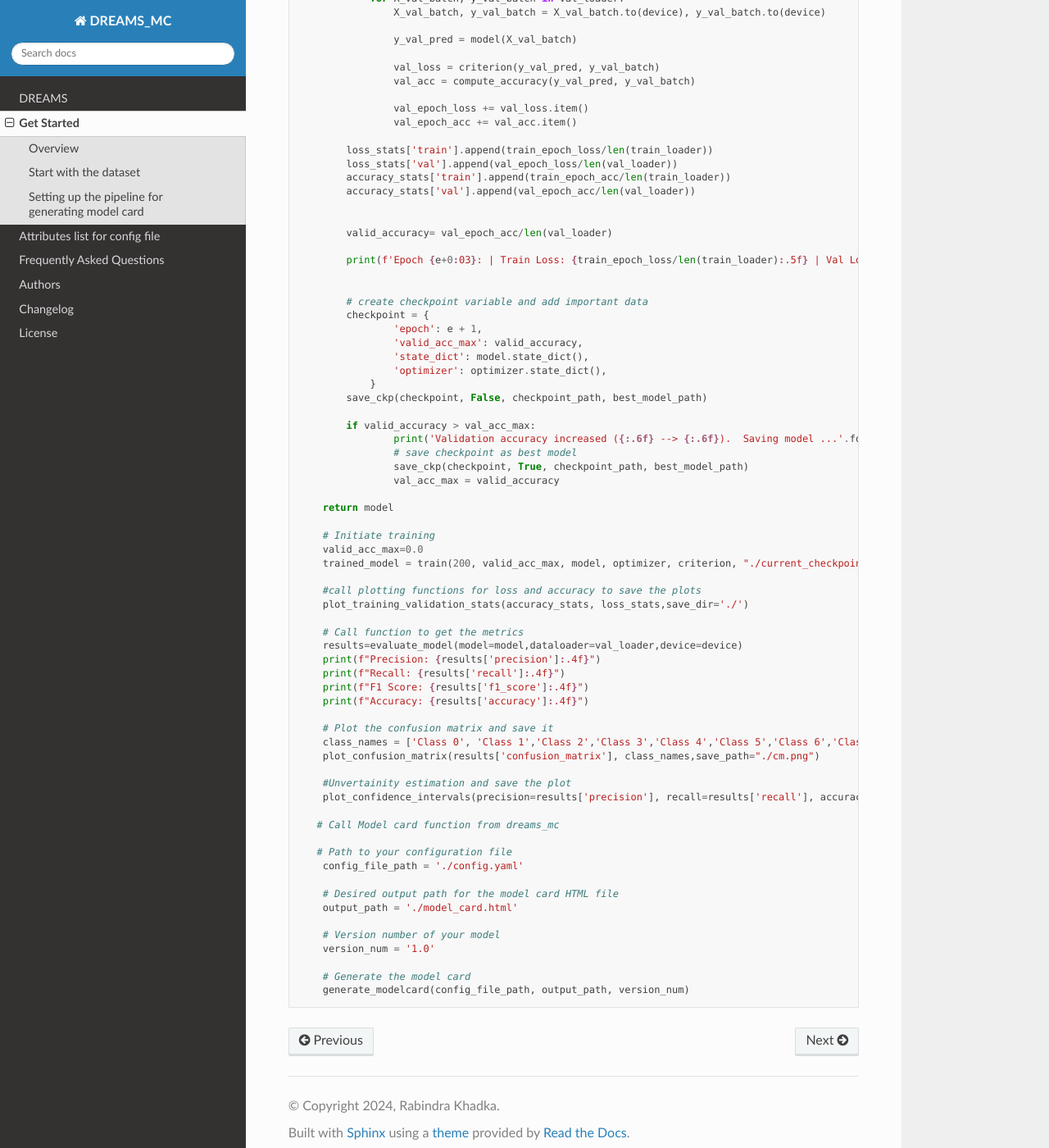
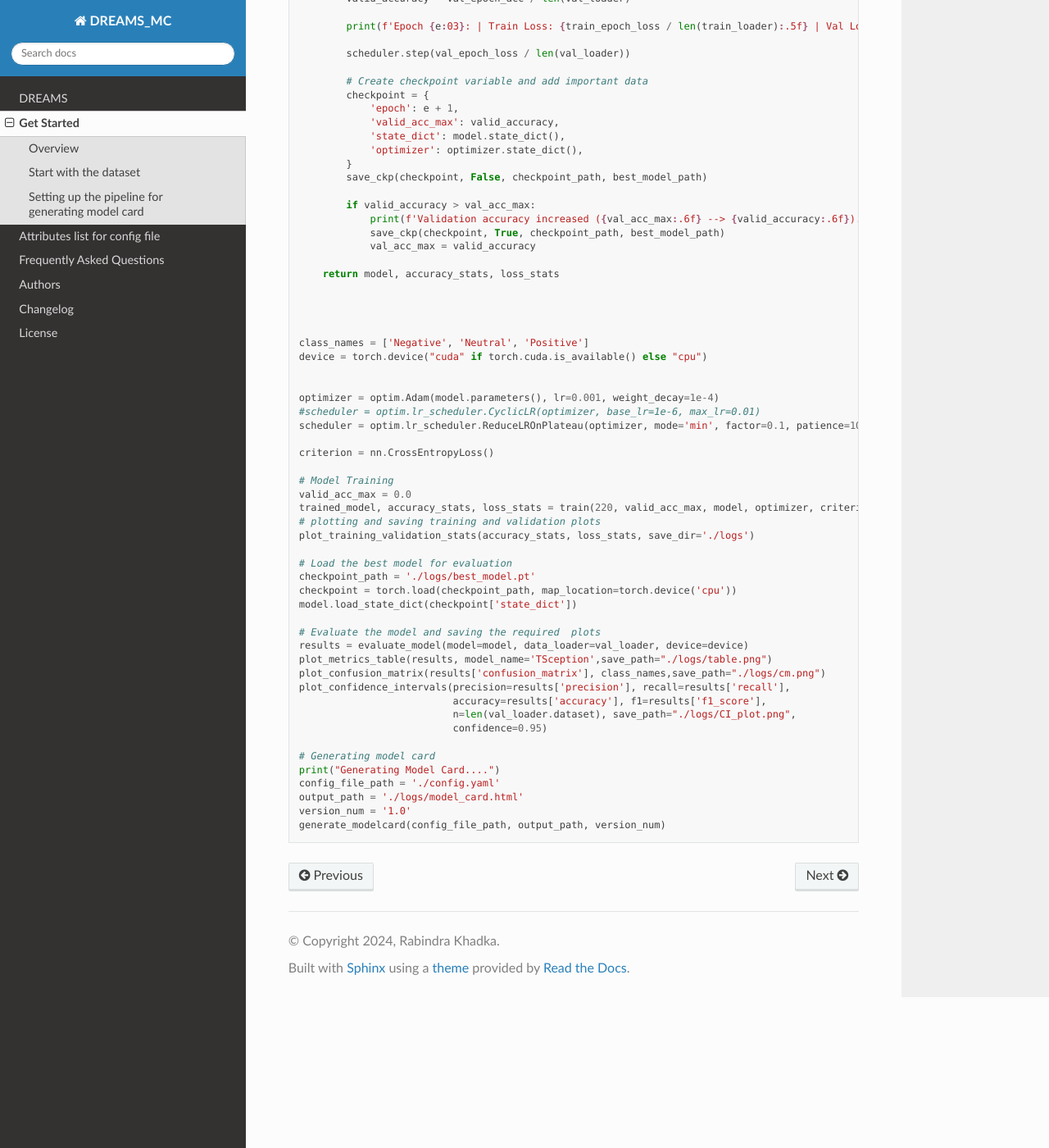
Before and after one commit to LucidJun/DREAM, a Sphinx documentation site: the page built from source/descriptions/get_started.rst, in a window 1280 px wide and 1400 px high, scrolled down 3033 px. Shown: the whole window at 82% size. Built offline with Sphinx 7.4.7 and the Read the Docs theme 2.0.0, drawn with Linux system fonts in a browser that asks for light colours; formulas are drawn with MathJax 3; pages that are not in the unit, such as notebooks, are missing from menus; some of the changed text lies outside the part shown.

Commit message:
Get started section updated

```diff
--- a/source/descriptions/get_started.rst
+++ b/source/descriptions/get_started.rst
@@ -60,6 +60,8 @@
     from dreams_mc.make_model_card import generate_modelcard
 
 
+
+
     data_folder= "./processed_data_Face/Processed_data"
 
     dataset = FACEDDataset(root_path=data_folder,
@@ -108,126 +110,112 @@
         acc = correct_pred.sum() / len(correct_pred)
         return acc
 
-    optimizer = torch.optim.SGD(model.parameters(), lr=0.01, momentum=0.9)
-    scheduler = torch.optim.lr_scheduler.CyclicLR(optimizer, base_lr=0.000001, max_lr=0.01)
-    criterion = nn.CrossEntropyLoss()
 
-    accuracy_stats = {
-    'train': [],
-    "val": []
-    }
-    loss_stats = {
-    'train': [],
-    "val": []
-    }
 
     # Training  and validation function
 
 
-    def train( n_epochs, val_acc_max_input ,model, optimizer, criterion, checkpoint_path, best_model_path,start_epoch=1):
+    def train(n_epochs, val_acc_max_input, model, optimizer, criterion, scheduler, train_loader, val_loader, checkpoint_path, best_model_path, start_epoch=1):
+        val_acc_max = val_acc_max_input
+        accuracy_stats = {'train': [], 'val': []}
+        loss_stats = {'train': [], 'val': []}
 
-
-        val_acc_max = val_acc_max_input
-        for e in tqdm(range(start_epoch, n_epochs+1)):
-
+        for e in tqdm(range(start_epoch, n_epochs + 1)):
             # TRAINING
             train_epoch_loss = 0
             train_epoch_acc = 0
             model.train()
             for X_train_batch, y_train_batch in train_loader:
-
                 X_train_batch, y_train_batch = X_train_batch.to(device), y_train_batch.to(device)
                 optimizer.zero_grad()
                 y_train_pred = model(X_train_batch)
-
                 train_loss = criterion(y_train_pred, y_train_batch)
                 train_acc = compute_accuracy(y_train_pred, y_train_batch)
 
                 train_loss.backward()
                 optimizer.step()
-                scheduler.step()
+
 
                 train_epoch_loss += train_loss.item()
                 train_epoch_acc += train_acc.item()
 
-
             # VALIDATION
             with torch.no_grad():
-
                 val_epoch_loss = 0
                 val_epoch_acc = 0
-
                 model.eval()
                 for X_val_batch, y_val_batch in val_loader:
                     X_val_batch, y_val_batch = X_val_batch.to(device), y_val_batch.to(device)
-
                     y_val_pred = model(X_val_batch)
-
                     val_loss = criterion(y_val_pred, y_val_batch)
                     val_acc = compute_accuracy(y_val_pred, y_val_batch)
 
                     val_epoch_loss += val_loss.item()
                     val_epoch_acc += val_acc.item()
 
-            loss_stats['train'].append(train_epoch_loss/len(train_loader))
-            loss_stats['val'].append(val_epoch_loss/len(val_loader))
-            accuracy_stats['train'].append(train_epoch_acc/len(train_loader))
-            accuracy_stats['val'].append(val_epoch_acc/len(val_loader))
+            loss_stats['train'].append(train_epoch_loss / len(train_loader))
+            loss_stats['val'].append(val_epoch_loss / len(val_loader))
+            accuracy_stats['train'].append(train_epoch_acc / len(train_loader))
+            accuracy_stats['val'].append(val_epoch_acc / len(val_loader))
 
+            valid_accuracy = val_epoch_acc / len(val_loader)
 
-            valid_accuracy= val_epoch_acc/len(val_loader)
+            print(f'Epoch {e:03}: | Train Loss: {train_epoch_loss / len(train_loader):.5f} | Val Loss: {val_epoch_loss / len(val_loader):.5f} | Train Acc: {train_epoch_acc / len(train_loader):.3f} | Val Acc: {val_epoch_acc / len(val_loader):.3f}')
 
-            print(f'Epoch {e+0:03}: | Train Loss: {train_epoch_loss/len(train_loader):.5f} | Val Loss: {val_epoch_loss/len(val_loader):.5f} | Train Acc: {train_epoch_acc/len(train_loader):.3f}| Val Acc: {val_epoch_acc/len(val_loader):.3f}')
+            scheduler.step(val_epoch_loss / len(val_loader))
 
-
-            # create checkpoint variable and add important data
+            # Create checkpoint variable and add important data
             checkpoint = {
-                    'epoch': e + 1,
-                    'valid_acc_max': valid_accuracy,
-                    'state_dict': model.state_dict(),
-                    'optimizer': optimizer.state_dict(),
-                }
+                'epoch': e + 1,
+                'valid_acc_max': valid_accuracy,
+                'state_dict': model.state_dict(),
+                'optimizer': optimizer.state_dict(),
+            }
             save_ckp(checkpoint, False, checkpoint_path, best_model_path)
 
             if valid_accuracy > val_acc_max:
-                    print('Validation accuracy increased ({:.6f} --> {:.6f}).  Saving model ...'.format(val_acc_max,valid_accuracy))
-                    # save checkpoint as best model
-                    save_ckp(checkpoint, True, checkpoint_path, best_model_path)
-                    val_acc_max = valid_accuracy
+                print(f'Validation accuracy increased ({val_acc_max:.6f} --> {valid_accuracy:.6f}).  Saving model ...')
+                save_ckp(checkpoint, True, checkpoint_path, best_model_path)
+                val_acc_max = valid_accuracy
 
-        return model
+        return model, accuracy_stats, loss_stats
 
-        # Initiate training
-        valid_acc_max=0.0
-        trained_model = train(200, valid_acc_max, model, optimizer, criterion, "./current_checkpoint.pt", "./best_model.pt",start_epoch=1)
 
-        #call plotting functions for loss and accuracy to save the plots
-        plot_training_validation_stats(accuracy_stats, loss_stats,save_dir='./')
 
-        # Call function to get the metrics
-        results=evaluate_model(model=model,dataloader=val_loader,device=device)
-        print(f"Precision: {results['precision']:.4f}")
-        print(f"Recall: {results['recall']:.4f}")
-        print(f"F1 Score: {results['f1_score']:.4f}")
-        print(f"Accuracy: {results['accuracy']:.4f}")
 
-        # Plot the confusion matrix and save it
-        class_names = ['Class 0', 'Class 1','Class 2','Class 3','Class 4','Class 5','Class 6','Class 7']  # replace with your actual class names
-        plot_confusion_matrix(results['confusion_matrix'], class_names,save_path="./cm.png")
+    class_names = ['Negative', 'Neutral', 'Positive']
+    device = torch.device("cuda" if torch.cuda.is_available() else "cpu")
 
-        #Unvertainity estimation and save the plot
-        plot_confidence_intervals(precision=results['precision'], recall=results['recall'], accuracy=results['accuracy'], f1=results['f1_score'], n=len(val_dataset),save_path="./CI_plot.png", confidence=0.95)
 
-       # Call Model card function from dreams_mc
+    optimizer = optim.Adam(model.parameters(), lr=0.001, weight_decay=1e-4)
+    #scheduler = optim.lr_scheduler.CyclicLR(optimizer, base_lr=1e-6, max_lr=0.01)
+    scheduler = optim.lr_scheduler.ReduceLROnPlateau(optimizer, mode='min', factor=0.1, patience=10, verbose=True)
 
-       # Path to your configuration file
-        config_file_path = './config.yaml'
+    criterion = nn.CrossEntropyLoss()
 
-        # Desired output path for the model card HTML file
-        output_path = './model_card.html'
+    # Model Training
+    valid_acc_max = 0.0
+    trained_model, accuracy_stats, loss_stats = train(220, valid_acc_max, model, optimizer, criterion, scheduler, train_loader, val_loader, "./logs/current_checkpoint.pt", "./logs/best_model.pt", start_epoch=1)
+    # plotting and saving training and validation plots
+    plot_training_validation_stats(accuracy_stats, loss_stats, save_dir='./logs')
 
-        # Version number of your model
-        version_num = '1.0'
+    # Load the best model for evaluation
+    checkpoint_path = './logs/best_model.pt'
+    checkpoint = torch.load(checkpoint_path, map_location=torch.device('cpu'))
+    model.load_state_dict(checkpoint['state_dict'])
 
-        # Generate the model card
-        generate_modelcard(config_file_path, output_path, version_num)
+    # Evaluate the model and saving the required  plots
+    results = evaluate_model(model=model, data_loader=val_loader, device=device)
+    plot_metrics_table(results, model_name='TSception',save_path="./logs/table.png")
+    plot_confusion_matrix(results['confusion_matrix'], class_names,save_path="./logs/cm.png")
+    plot_confidence_intervals(precision=results['precision'], recall=results['recall'],
+                              accuracy=results['accuracy'], f1=results['f1_score'],
+                              n=len(val_loader.dataset), save_path="./logs/CI_plot.png",
+                              confidence=0.95)
+
+    # Generating model card
+    print("Generating Model Card....")
+    config_file_path = './config.yaml'
+    output_path = './logs/model_card.html'
+    version_num = '1.0'
+    generate_modelcard(config_file_path, output_path, version_num)
```
Also changed, not shown: other parts of source/descriptions/get_started.rst (+2 -2 lines).
